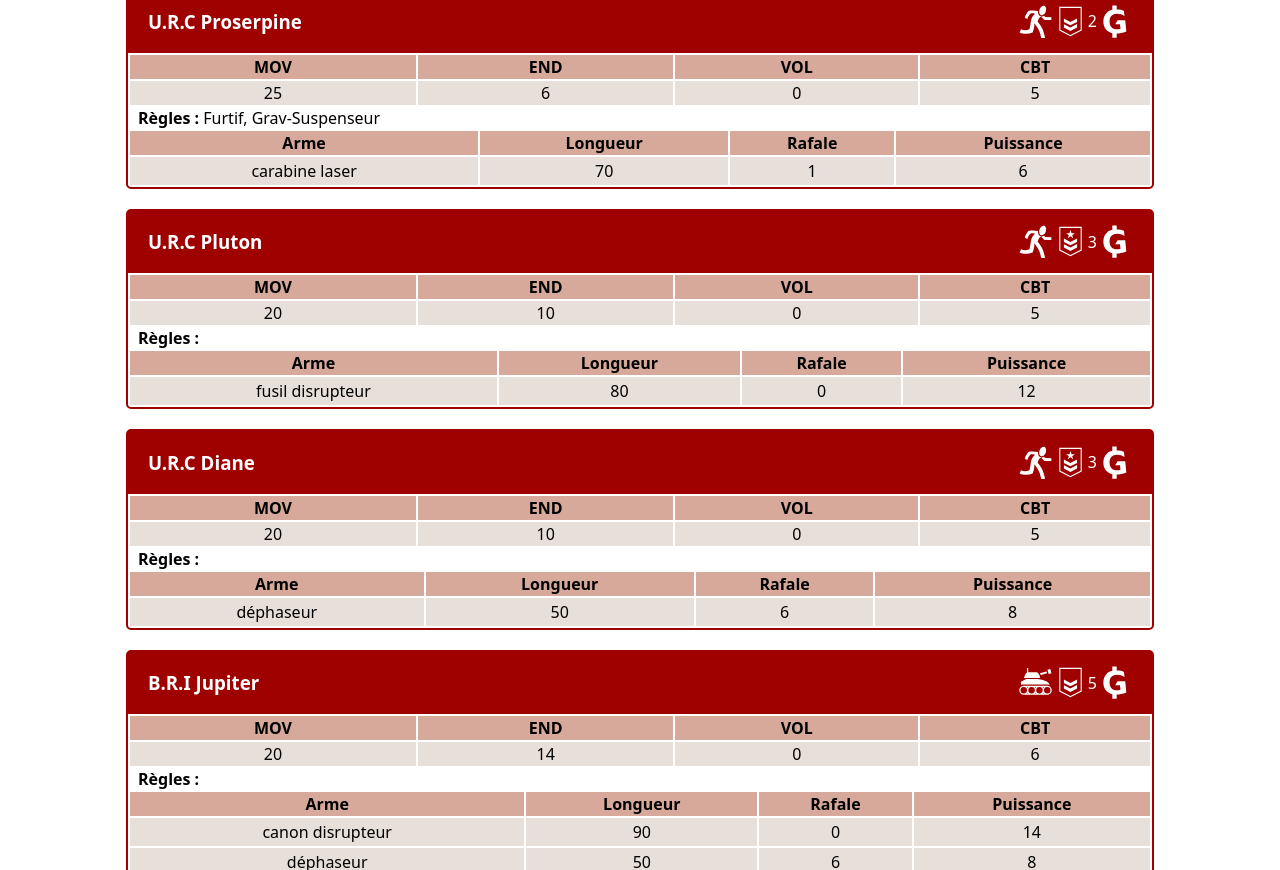
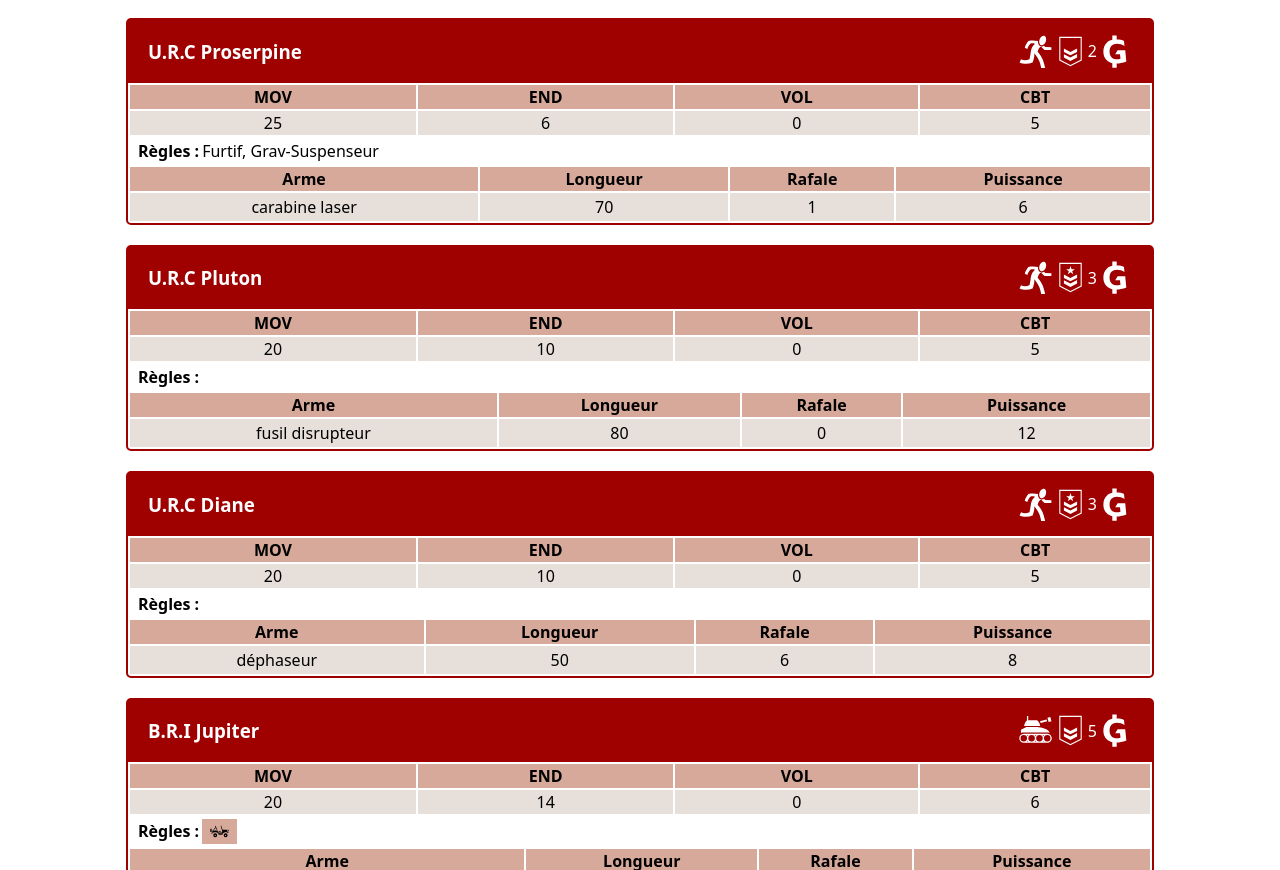
Before and after one commit to Jouvain/MCA_AB_VueJS, a Vue app: page /faction/Domination in a window 1280 px wide. Shown: the part 1930-2800 px from the top of the page. Built offline with nearby package versions, Linux system fonts and the light colour scheme; the HTML template or start-up script is replaced by a standard one.

Commit message:
feat : button for adding Light Structure

```diff
--- a/src/components/ProfileSheet.vue
+++ b/src/components/ProfileSheet.vue
@@ -30,7 +30,7 @@ import { computed, ref, watch } from 'vue';
         }
     });
 
-    const emit = defineEmits(['add', 'edit', 'delete', 'reset']);
+    const emit = defineEmits(['add', 'edit', 'delete', 'reset', 'lighter']);
 
     const isEditing = ref(false);
     const localGrade = ref(props.profile.grade ?? 0);
@@ -162,7 +162,7 @@ import { computed, ref, watch } from 'vue';
             </table>
         </section>
         <section class="ps_section ps_trivia">
-            <strong>Règles : </strong>
+            <strong>Règles : <button v-if="profile.type === 'blindé' " class="ps_button--small" @click="emit('lighter')" > <img src="/img/jeep.svg" /> </button> </strong>
             <span v-if="profile.specialRoles.length > 0 && profile.specialRule !== null" >{{ profile.specialRule }} , {{ profile.specialRoles }}</span>
             <span v-else-if="profile.specialRoles.length > 0 ">{{ profile.specialRoles }}</span>
             <span v-else>{{ profile.specialRule }}</span>
@@ -284,7 +284,24 @@ import { computed, ref, watch } from 'vue';
             height: 35px;
         }
         &_trivia {
+            display: flex;
+            justify-content: flex-start;
+            align-items: center;
+            height: fit-content;
             margin-left: $spacing;
+            span {
+                margin-left: 3px;
+            }
+            strong {
+                display: flex;
+                justify-content: flex-start;
+                align-items: center;
+                height: fit-content;
+                margin: 3px 0;
+                button {
+                    margin-left: 3px;
+                }
+            }
         }
         &_button {
             background-color: $color--light;
--- a/src/views/Squad.vue
+++ b/src/views/Squad.vue
@@ -89,6 +89,16 @@
     const tooMuchOffciers = computed( () => {
         return officerNb.value > officersLimit.value;
     });
+
+    function addLightStructure(profile) {
+        if (!profile.specialRule || profile.specialRule === null || profile.specialRule === undefined) {
+            profile.specialRule = "";
+        }
+        let newRule = " Structure légère";
+        profile.specialRule = profile.specialRule + newRule;
+        profile.endurance = profile.endurance - 4;
+        profile.move = profile.move + 10;
+    }
 
     const totalCost = computed(() => {
         // return squad.value.profiles.reduce((sum, p) => sum + p.cost, 0);
@@ -255,7 +265,7 @@
             </div>
             <div class="panels_wrapper" v-show="!isMobile || activePanel === 'roster' " >
                 <div v-for="(profile, i) in squad.profiles" :key="i" class="gallery_block">
-                    <ProfileSheet :profile="profile"  mode="edit" @delete="removeProfile(i)" :roles="faction.specialties" @reset="resetProfile(profile)" :items="items" />
+                    <ProfileSheet :profile="profile"  mode="edit" @delete="removeProfile(i)" :roles="faction.specialties" @reset="resetProfile(profile)" @lighter="addLightStructure(profile)" :items="items" />
                 </div>
             </div>
         </section>
```
Also changed, not shown: public/img/jeep.svg (added), public/img/jeep_White.svg (added).
